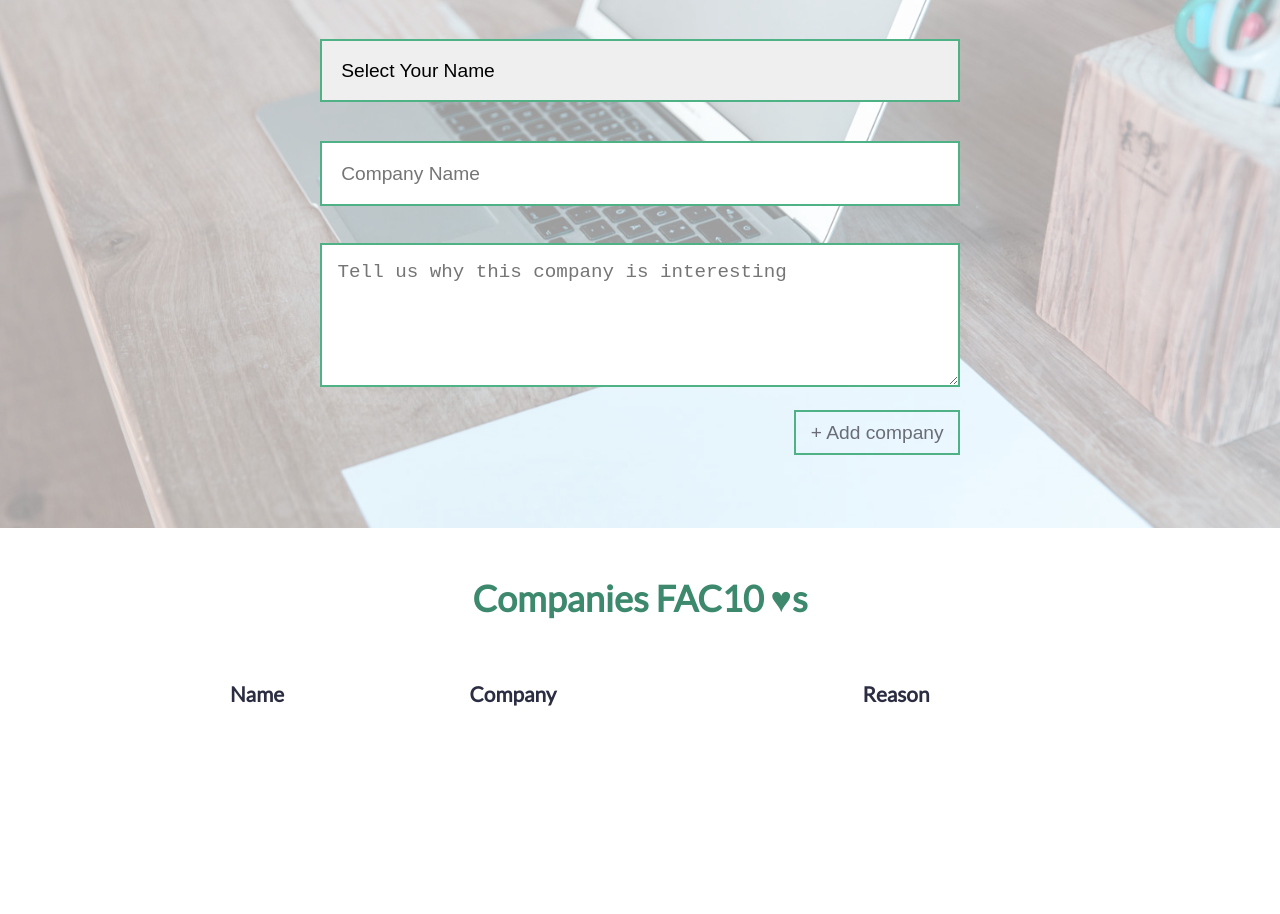
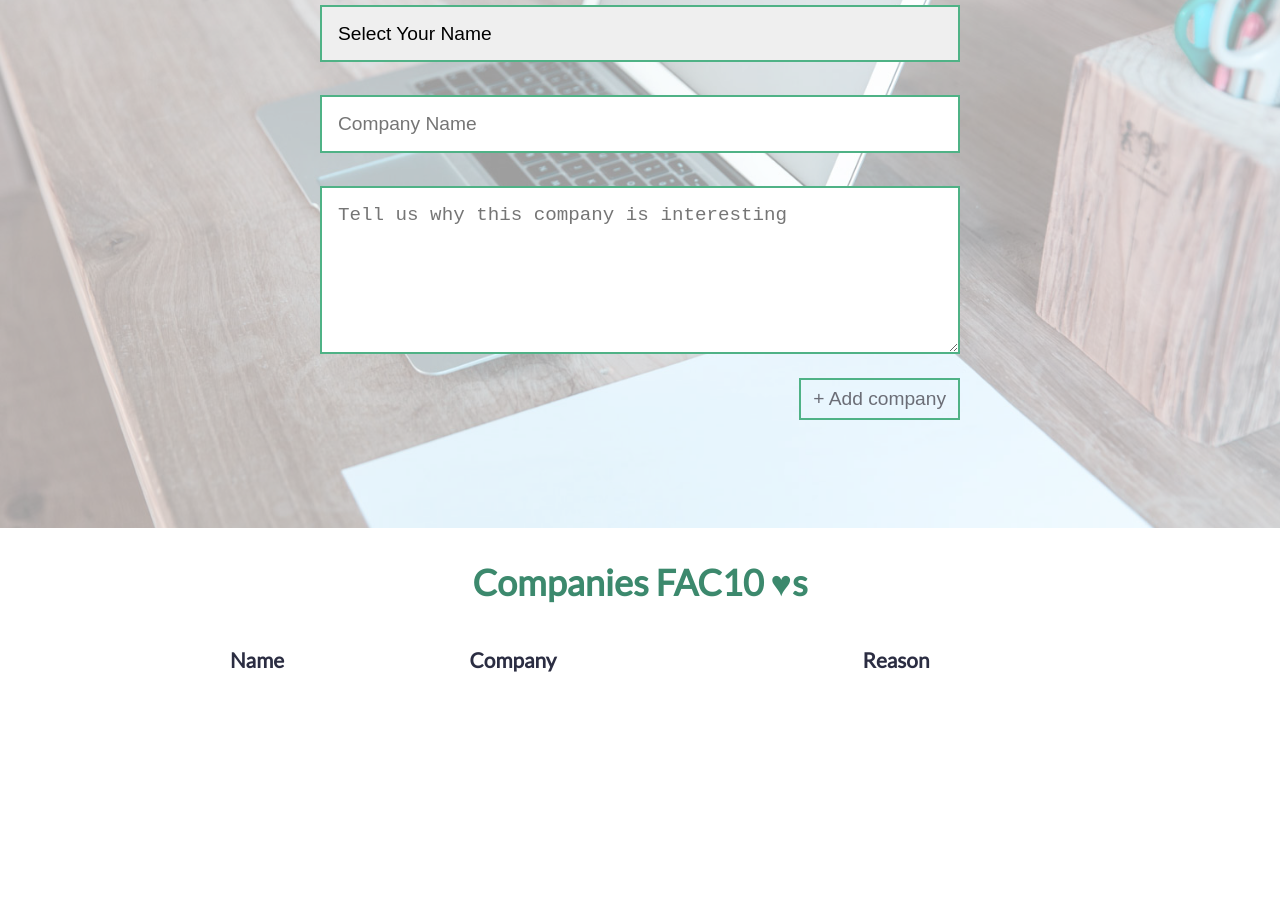
Before and after one commit to FAC10/week-6-jajascript, a website: page public/index.html in a window 1280 px wide. Shown: the part 183-1097 px from the top of the page. Drawn offline with Linux system fonts and the light colour scheme; no server answers.

Commit message:
set initial font size in px on the body and then use it as the basis for rem sizing throughout (no ems)
relates #84

```diff
--- a/public/styles.css
+++ b/public/styles.css
@@ -25,7 +25,7 @@ body {
   background-color: #fff;
   min-width: 320px;
   font-family: 'Lato', sans-serif;
-  font-size: 1em;
+  font-size: 16px;
   color: #2B2D42;
 }
 
@@ -58,7 +58,7 @@ article {
 
 header {
   width: 100%;
-  padding: 1em;
+  padding: 1rem;
   text-align: right;
 }
 
@@ -99,8 +99,8 @@ header {
 .companies-form-input-header,
 .companies-results-header {
   text-align: center;
-  margin: 1em 0 1em 0;
-  font-size: 1.5em;
+  margin: 1rem 0 1rem 0;
+  font-size: 1.5rem;
   color: #3C896D;
 }
 
@@ -121,8 +121,8 @@ header {
 .form {
   /*background: yellow;*/
   min-height: 50%;
-  margin: 1em auto 1em auto;
-  max-width: 40em;
+  margin: 1rem auto 1rem auto;
+  max-width: 40rem;
 }
 
 .companies-form-label,
@@ -132,12 +132,12 @@ header {
 }
 
 .companies-form-input {
-  padding: 1em;
-  margin-top: 0.5em;
-  margin-bottom: 1.5em;
+  padding: 1rem;
+  margin-top: 0.5rem;
+  margin-bottom: 1.5rem;
   border: 2px solid #4FB286;
   -webkit-appearance: none; /* Removes weird inner shadow on iOS Safari */
-  font-size: 1.2em;
+  font-size: 1.2rem;
 }
 
 ::-webkit-input-placeholder {
@@ -156,7 +156,7 @@ header {
 .companies-form-submit {
   display: block;
   margin: 0 0 0 auto;
-  padding: 0.5em 0.75em;
+  padding: 0.5rem 0.75rem;
   font-size: 1.2rem;
   background: none;
   border: 2px solid #4FB286;
@@ -175,7 +175,7 @@ header {
 .table-container {
   width: 80%;
   /*background: purple;*/
-  margin: 0 auto 5em auto;
+  margin: 0 auto 5rem auto;
   min-height: 100%;
   position: absolute;
   left: 50%;
@@ -198,17 +198,17 @@ header {
 .td-company {
   width: 25%;
   /*background: red;*/
-  padding: 0.5em;
+  padding: 0.5rem;
 }
 
 .th-reason,
 .td-reason {
   width: 50%;
-  padding: 0.5em;
+  padding: 0.5rem;
 }
 
 .th-name,
 .th-company,
 .th-reason {
-  font-size: 1.3em
+  font-size: 1.3rem
 }
```
